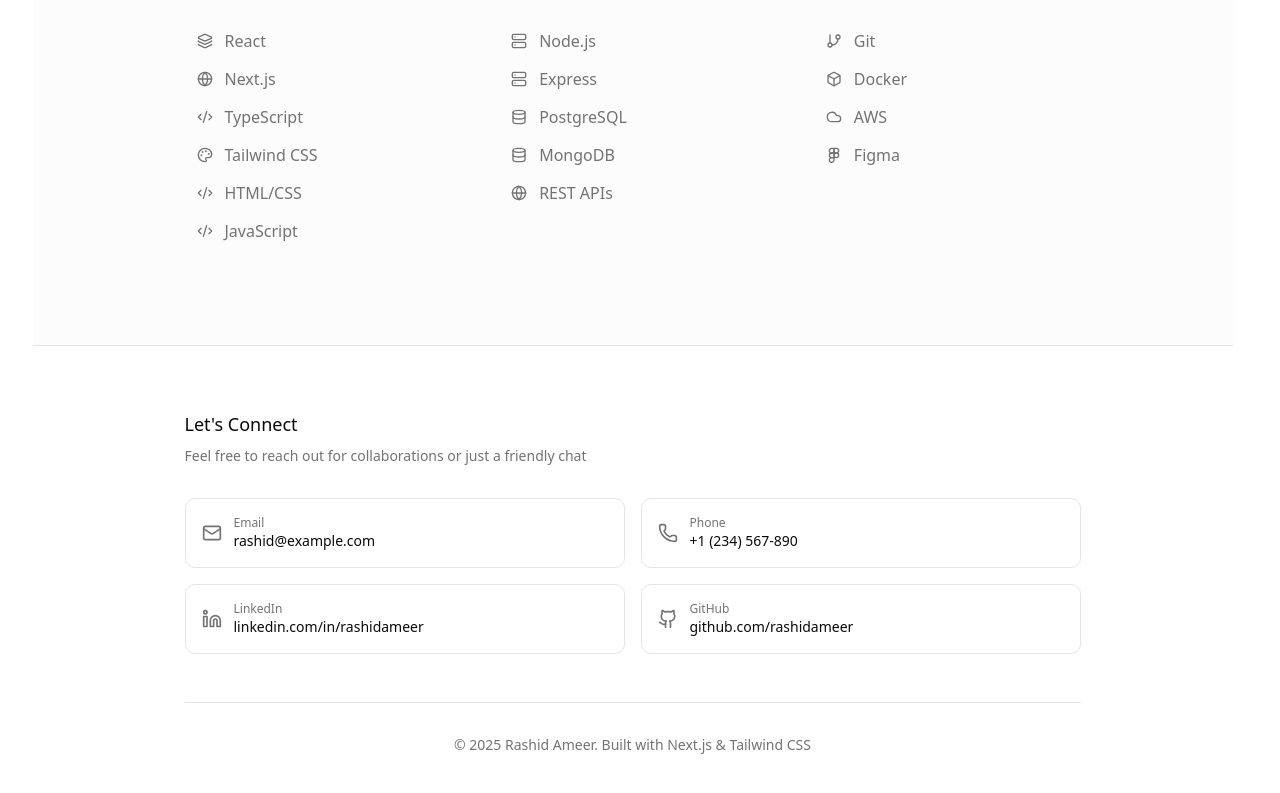
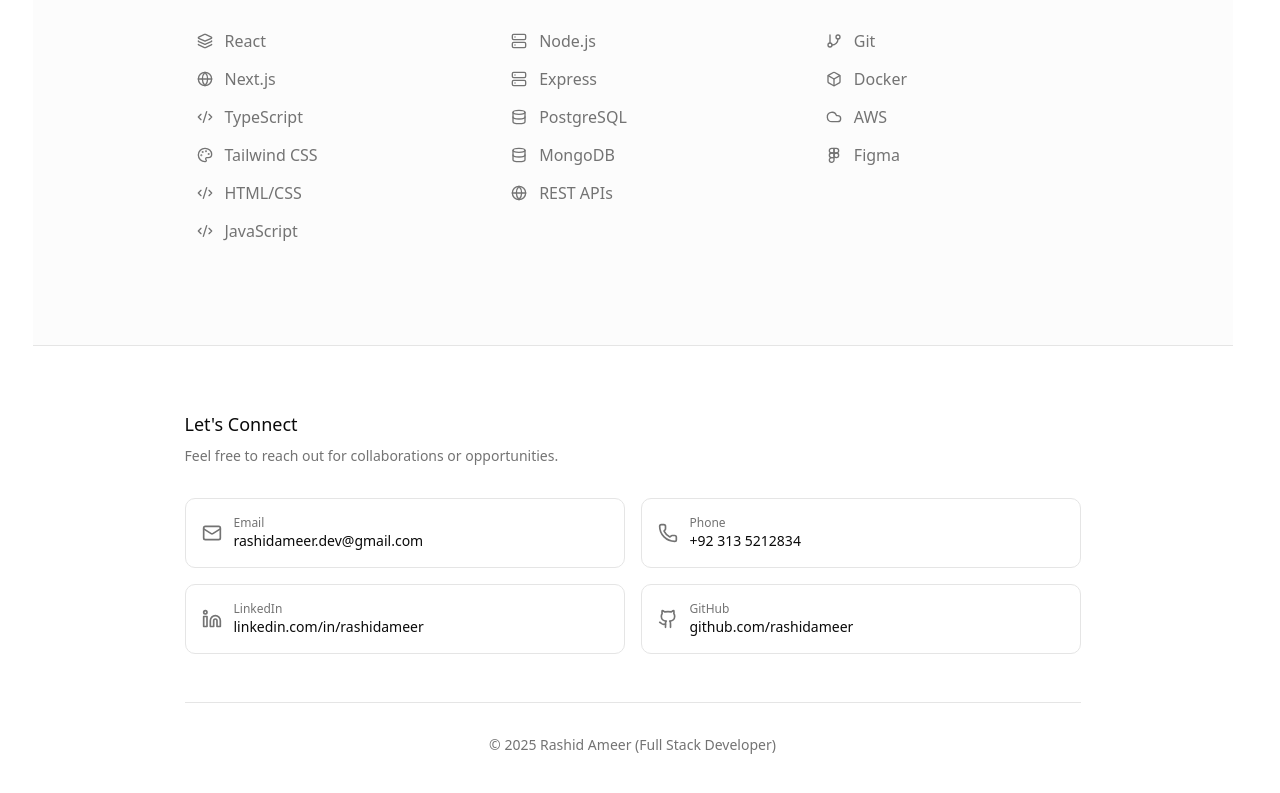
Before and after one commit to rashid-ameer/rashid-dev-portfolio, a Next.js app: page / in a window 1280 px wide. Shown: the part 2980-3773 px from the top of the page. Built offline with nearby package versions, Linux system fonts and the light colour scheme.

Commit message:
feat(footer): refactor footer component with reusable ContactItem
Extract contact items into a reusable ContactItem component to improve maintainability and consistency. Update contact information and footer text while preserving the same functionality.

```diff
--- a/src/components/footer.tsx
+++ /dev/null
@@ -1,79 +0,0 @@
-import { Linkedin, Github, Mail, Phone } from "lucide-react";
-
-export function Footer() {
-  return (
-    <footer id="contact" className="py-16 px-6 border-t border-border">
-      <div className="container max-w-4xl mx-auto">
-        <div className="flex flex-col gap-8">
-          <div className="text-center md:text-left">
-            <h3 className="text-lg font-medium mb-2">Let&apos;s Connect</h3>
-            <p className="text-sm text-muted-foreground">
-              Feel free to reach out for collaborations or just a friendly chat
-            </p>
-          </div>
-
-          <div className="grid sm:grid-cols-2 gap-4">
-            {/* Email - explicit text */}
-            <a
-              href="mailto:rashid@example.com"
-              className="flex items-center gap-3 p-4 rounded-lg border border-border hover:border-foreground/20 transition-colors group">
-              <Mail className="h-5 w-5 text-muted-foreground group-hover:text-foreground transition-colors" />
-              <div className="text-left">
-                <div className="text-xs text-muted-foreground">Email</div>
-                <div className="text-sm font-medium">rashid@example.com</div>
-              </div>
-            </a>
-
-            {/* Phone - explicit text */}
-            <a
-              href="tel:+1234567890"
-              className="flex items-center gap-3 p-4 rounded-lg border border-border hover:border-foreground/20 transition-colors group">
-              <Phone className="h-5 w-5 text-muted-foreground group-hover:text-foreground transition-colors" />
-              <div className="text-left">
-                <div className="text-xs text-muted-foreground">Phone</div>
-                <div className="text-sm font-medium">+1 (234) 567-890</div>
-              </div>
-            </a>
-
-            {/* LinkedIn - icon only */}
-            <a
-              href="https://linkedin.com/in/rashidameer"
-              target="_blank"
-              rel="noopener noreferrer"
-              className="flex items-center gap-3 p-4 rounded-lg border border-border hover:border-foreground/20 transition-colors group">
-              <Linkedin className="h-5 w-5 text-muted-foreground group-hover:text-foreground transition-colors" />
-              <div className="text-left">
-                <div className="text-xs text-muted-foreground">LinkedIn</div>
-                <div className="text-sm font-medium">
-                  linkedin.com/in/rashidameer
-                </div>
-              </div>
-            </a>
-
-            {/* GitHub - icon only */}
-            <a
-              href="https://github.com/rashidameer"
-              target="_blank"
-              rel="noopener noreferrer"
-              className="flex items-center gap-3 p-4 rounded-lg border border-border hover:border-foreground/20 transition-colors group">
-              <Github className="h-5 w-5 text-muted-foreground group-hover:text-foreground transition-colors" />
-              <div className="text-left">
-                <div className="text-xs text-muted-foreground">GitHub</div>
-                <div className="text-sm font-medium">
-                  github.com/rashidameer
-                </div>
-              </div>
-            </a>
-          </div>
-        </div>
-
-        <div className="mt-12 pt-8 border-t border-border text-center text-sm text-muted-foreground">
-          <p>
-            © {new Date().getFullYear()} Rashid Ameer. Built with Next.js &
-            Tailwind CSS
-          </p>
-        </div>
-      </div>
-    </footer>
-  );
-}
--- /dev/null
+++ b/src/components/footer/ContactItem.tsx
@@ -0,0 +1,35 @@
+import { LucideProps } from "lucide-react";
+import Link from "next/link";
+
+type ContactItemProps = {
+  icon: React.ComponentType<LucideProps>;
+  label: string;
+  value: string;
+  href?: string;
+};
+
+function ContactItem({ icon: Icon, label, value, href }: ContactItemProps) {
+  const content = (
+    <div className="hover:bg-muted/35 flex items-center gap-3 p-4 rounded-lg border border-border hover:border-foreground/20 transition-colors group">
+      <Icon className="h-5 w-5 text-muted-foreground group-hover:text-foreground transition-colors" />
+      <div className="text-left">
+        <div className="text-xs text-muted-foreground">{label}</div>
+        <div className="text-sm font-medium">{value}</div>
+      </div>
+    </div>
+  );
+
+  return href ? (
+    <Link
+      href={href}
+      target="_blank"
+      rel="noopener noreferrer"
+      className="block">
+      {content}
+    </Link>
+  ) : (
+    content
+  );
+}
+
+export default ContactItem;
--- /dev/null
+++ b/src/components/footer/index.tsx
@@ -0,0 +1,46 @@
+import { Linkedin, Github, Mail, Phone } from "lucide-react";
+import ContactItem from "./ContactItem";
+
+export function Footer() {
+  return (
+    <footer id="contact" className="py-16 px-6 border-t border-border">
+      <div className="container max-w-4xl mx-auto">
+        <div className="flex flex-col gap-8">
+          <div className="text-center md:text-left">
+            <h3 className="text-lg font-medium mb-2">Let&apos;s Connect</h3>
+            <p className="text-sm text-muted-foreground">
+              Feel free to reach out for collaborations or opportunities.
+            </p>
+          </div>
+
+          <div className="grid sm:grid-cols-2 gap-4">
+            <ContactItem
+              icon={Mail}
+              label="Email"
+              value="rashidameer.dev@gmail.com"
+            />
+            <ContactItem icon={Phone} label="Phone" value="+92 313 5212834" />
+            <ContactItem
+              icon={Linkedin}
+              label="LinkedIn"
+              value="linkedin.com/in/rashidameer"
+              href="https://linkedin.com/in/rashid-ameer"
+            />
+            <ContactItem
+              icon={Github}
+              label="GitHub"
+              value="github.com/rashidameer"
+              href="https://github.com/rashid-ameer"
+            />
+          </div>
+        </div>
+
+        <div className="mt-12 pt-8 border-t border-border text-center text-sm text-muted-foreground">
+          <p>
+            © {new Date().getFullYear()} Rashid Ameer (Full Stack Developer)
+          </p>
+        </div>
+      </div>
+    </footer>
+  );
+}
```
